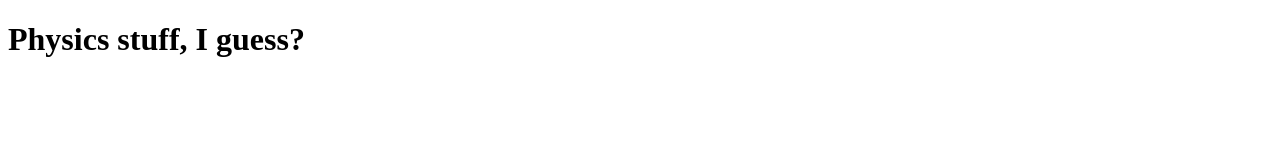
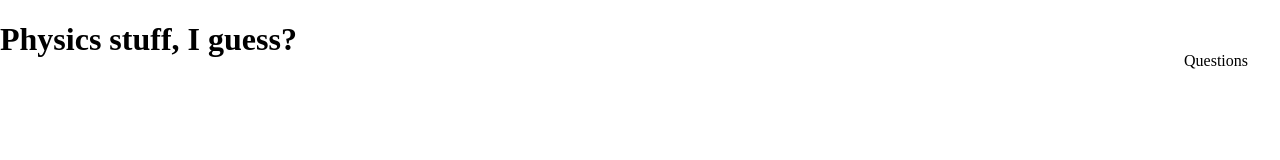
Before and after one commit to astrophysics108/astro-101, an Astro site: page / in a window 1280 px wide. Built offline with nearby package versions, Linux system fonts and the light colour scheme; Astro itself is replaced by a stand-in of ours.

Commit message:
struggling hehe

```diff
--- /dev/null
+++ b/src/components/navbar.astro
@@ -0,0 +1,56 @@
+<html>
+  <div class="container">
+    <div class="links">
+      <a href="/questions">Questions</a>
+    </div>
+  </div>
+
+  <style>
+    .container {
+      display: flex;
+      height: 10vh;
+      position: fixed;
+      width: 100%;
+      align-content: space-between;
+      z-index: 10;
+      transition: background-color 0.3s ease, backdrop-filter 0.3s ease;
+    }
+
+
+    div {
+      width: 50vw;
+    }
+
+    .links {
+      align-items: center;
+      justify-content: right;
+      display: flex;
+      width: 100vw;
+      padding-right: 2em;
+    }
+
+    .links.scrolled a {
+      color: black !important;
+    }
+
+    .links a {
+      /* font-family: "Atkinson Hyperlegible", sans-serif; */
+      font-weight: 400;
+      font-style: normal;
+      padding-left: 2em;
+      text-decoration: none;
+      color: black;
+      transition: color 0.3s ease;
+    }
+
+    .links a:hover {
+      text-decoration: underline;
+    }
+
+    @media only screen and (max-width: 600px) {
+      .links {
+        justify-content: center;
+      }
+    }
+  </style>
+</html>
--- /dev/null
+++ b/src/layouts/layout.astro
@@ -0,0 +1,18 @@
+---
+import Navbar from "../components/navbar.astro"
+---
+
+
+<!doctype html>
+<html>
+    <body>
+        <Navbar />
+        <slot />
+    </body>
+
+</html>
+<style>
+    html body {
+margin: 0;
+}
+</style>
--- a/src/pages/index.astro
+++ b/src/pages/index.astro
@@ -1,7 +1,11 @@
+---
+import Layout from "../layouts/layout.astro"
 ---
 
----
 
-<html>
-	<h1>Physics stuff, I guess?</h1>
-</html>
+	<Layout>
+		<div>
+			<h1>Physics stuff, I guess?</h1>
+		</div>
+
+	</Layout>
--- /dev/null
+++ b/src/pages/questions.astro
@@ -0,0 +1 @@
+<p>yeah</p>
```
